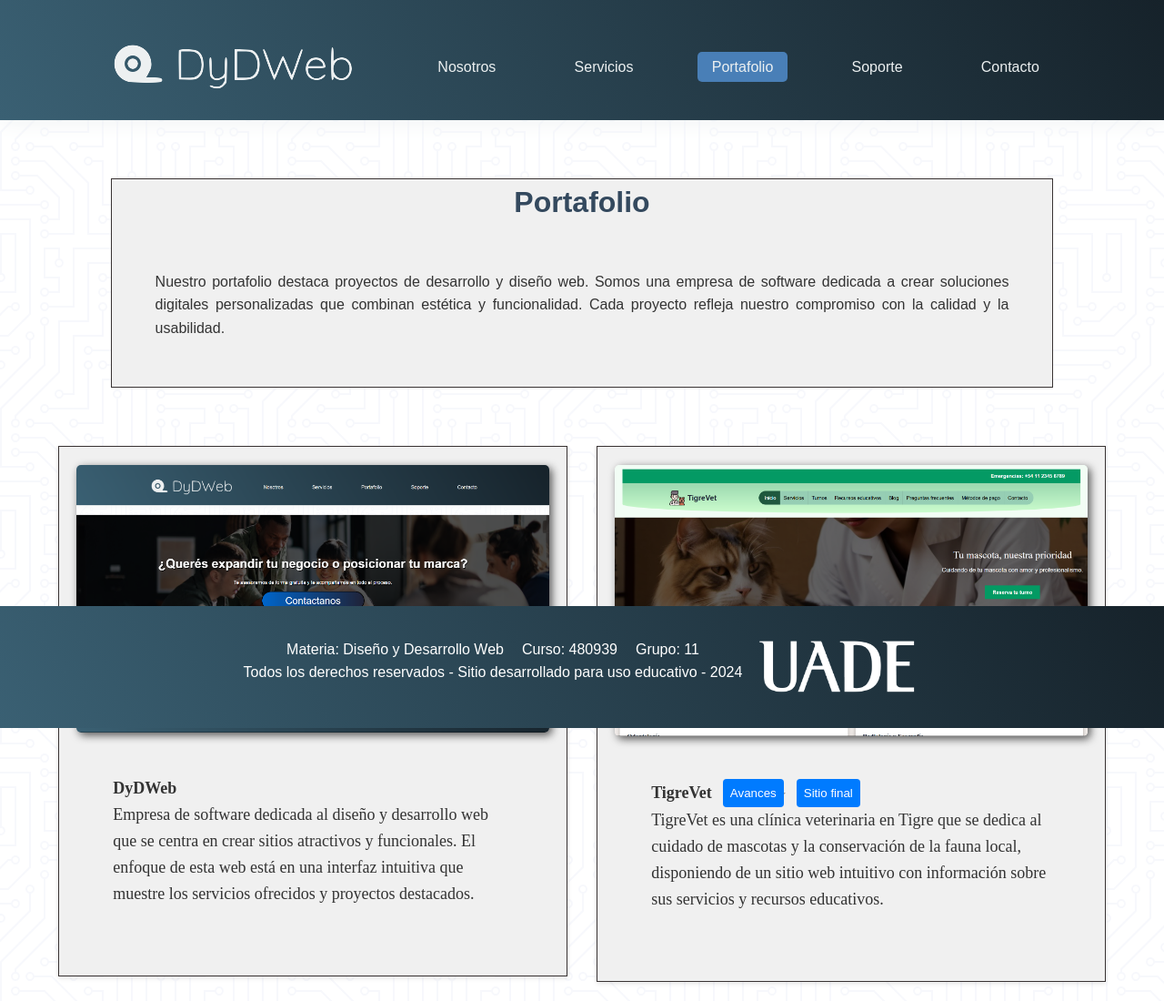
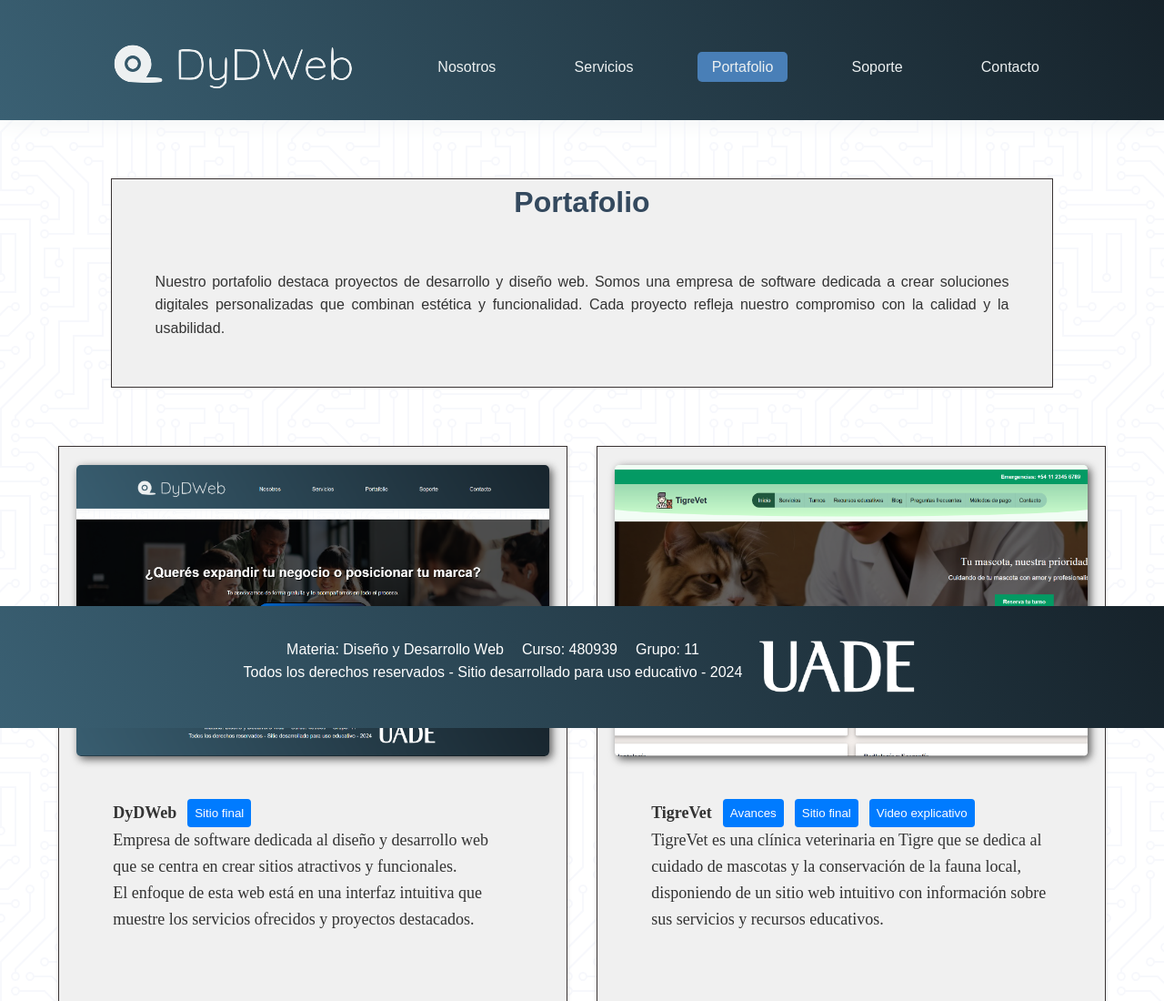
Before and after one commit to pacevedoareco/integrador-grupo11, a plain HTML site: page portafolio.html in a window 1280 px wide. Shown: the top 1100 px of the page at 91% size. Drawn offline with Linux system fonts and the light colour scheme.

Commit message:
Add files via upload

```diff
--- a/estilos.css
+++ b/estilos.css
@@ -364,7 +364,7 @@ blockquote {
 
 .card-img-top {
     width: 100%;
-    height: auto;
+    height: 40vh;
     object-fit: cover;
     border-radius: 5px;
     -webkit-box-shadow: 3px 3px 10px 0px rgba(0,0,0,0.65);
@@ -413,7 +413,7 @@ blockquote {
     box-shadow: 0 0.125rem 0.3125rem rgba(0, 0, 0, 0.1);
     padding: 1.2rem;
     background-color: #f0f0f0;
-    min-height: 400px;
+    min-height: 500px;
 }
 
 .portafolio_title {
--- a/portafolio.html
+++ b/portafolio.html
@@ -13,10 +13,10 @@
         <div class="container">
             <nav>
                 <div id="hamburguesa">
-                <input type="checkbox" />
+                <input type="checkbox">
                 <span></span><span></span><span></span>
                 <ul>
-                    <li><a href="index.html" class="logo"><img src="./img/logo.png"></img></a></li>
+                    <li><a href="index.html" class="logo"><img src="./img/logo.png" alt="Logo"></img></a></li>
                     <li><a href="nosotros.html">Nosotros</a></li>
                     <li><a href="servicios.html">Servicios</a></li>
                     <li><a href="portafolio.html" class="activo">Portafolio</a></li>
@@ -42,11 +42,17 @@
                 <div class="col">
                     <div class="card">
                         <a href="https://pacevedoareco.github.io/integrador-grupo11/index.html" target="_blank">
-                            <img src="img/imagen.png" class="card-img-top" alt="Imagen Web">
+                            <img src="img/imagen.png" alt="Sitio DyDWeb" class="card-img-top">
                         </a>
                         <div class="card-body">
-                            <h4 class="card-title">DyDWeb</h4>
-                            <p class="card-text">Empresa de software dedicada al diseño y desarrollo web que se centra en crear sitios atractivos y funcionales. El enfoque de esta web está en una interfaz intuitiva que muestre los servicios ofrecidos y proyectos destacados.</p>
+                            <div class="card-header">
+                                <h4 class="card-title">DyDWeb</h4>
+                                <a href="https://pacevedoareco.github.io/integrador-grupo11/index.html" target="_blank">
+                                    <button class="boton_web" aria-label="Ir al sitio web de DyDWeb">Sitio final</button>
+                                </a>
+                            </div>
+                            <p class="card-text">Empresa de software dedicada al diseño y desarrollo web que se centra en crear sitios atractivos y funcionales.<br>
+                            El enfoque de esta web está en una interfaz intuitiva que muestre los servicios ofrecidos y proyectos destacados.</p>
                         </div>
                     </div>
                 </div>
@@ -58,12 +64,14 @@
                         <div class="card-body">
                             <div class="card-header">
                                 <h4 class="card-title">TigreVet</h4>
-                                <br />
                                 <a href="https://pacevedoareco.github.io/tigrevet/avances.html" target="_blank">
                                     <button class="boton_web" aria-label="Ir a la página de avances de TigreVet">Avances</button>
-                                </a><br /><hr/><br />
+                                </a>
                                 <a href="https://pacevedoareco.github.io/tigrevet/index.html" target="_blank">
                                     <button class="boton_web" aria-label="Ir al sitio web de TigreVet">Sitio final</button>
+                                </a>
+                                <a href="https://www.youtube.com/watch?v=3PTj2eaqaMU" target="_blank">
+                                    <button class="boton_web" aria-label="Video explicativo">Video explicativo</button>
                                 </a>
                             </div>
                             <p class="card-text">TigreVet es una clínica veterinaria en Tigre que se dedica al cuidado de mascotas y la conservación de la fauna local, disponiendo de un sitio web intuitivo con información sobre sus servicios y recursos educativos.</p>
```
